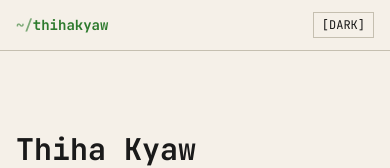
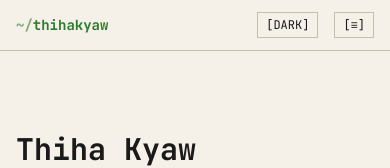
Before and after one commit to thihakyaw/thihakyaw.github.io, a React (Vite) app: page / in a window 390 px wide. Shown: the top 168 px of the page. Built offline with nearby package versions, Linux system fonts and the light colour scheme.

Commit message:
feat: add nav link

```diff
--- a/src/components/Nav.tsx
+++ b/src/components/Nav.tsx
@@ -1,3 +1,5 @@
+import { useState } from 'react'
+
 interface NavProps {
   dark: boolean
   onToggle: () => void
@@ -11,6 +13,8 @@ const sections = [
 ]
 
 export default function Nav({ dark, onToggle }: NavProps) {
+  const [open, setOpen] = useState(false)
+
   return (
     <nav className="sticky top-0 z-50 bg-paper-bg dark:bg-terminal-bg border-b border-paper-border dark:border-terminal-border">
       <div className="max-w-3xl mx-auto px-4 py-3 flex items-center justify-between">
@@ -39,8 +43,34 @@ export default function Nav({ dark, onToggle }: NavProps) {
           >
             {dark ? '[LIGHT]' : '[DARK]'}
           </button>
+
+          <button
+            onClick={() => setOpen(o => !o)}
+            aria-label="Toggle menu"
+            className="sm:hidden text-xs border border-paper-border dark:border-terminal-border px-2 py-1 hover:border-paper-green dark:hover:border-terminal-green hover:text-paper-green dark:hover:text-terminal-green transition-colors"
+          >
+            {open ? '[×]' : '[≡]'}
+          </button>
         </div>
       </div>
+
+      {open && (
+        <div className="sm:hidden border-t border-paper-border dark:border-terminal-border">
+          <ul className="max-w-3xl mx-auto px-4 py-2 flex flex-col gap-1 text-xs">
+            {sections.map(s => (
+              <li key={s.id}>
+                <a
+                  href={`#${s.id}`}
+                  onClick={() => setOpen(false)}
+                  className="block py-2 text-paper-text dark:text-terminal-text hover:text-paper-green dark:hover:text-terminal-green transition-colors"
+                >
+                  {'>'} {s.label}
+                </a>
+              </li>
+            ))}
+          </ul>
+        </div>
+      )}
     </nav>
   )
 }
```
